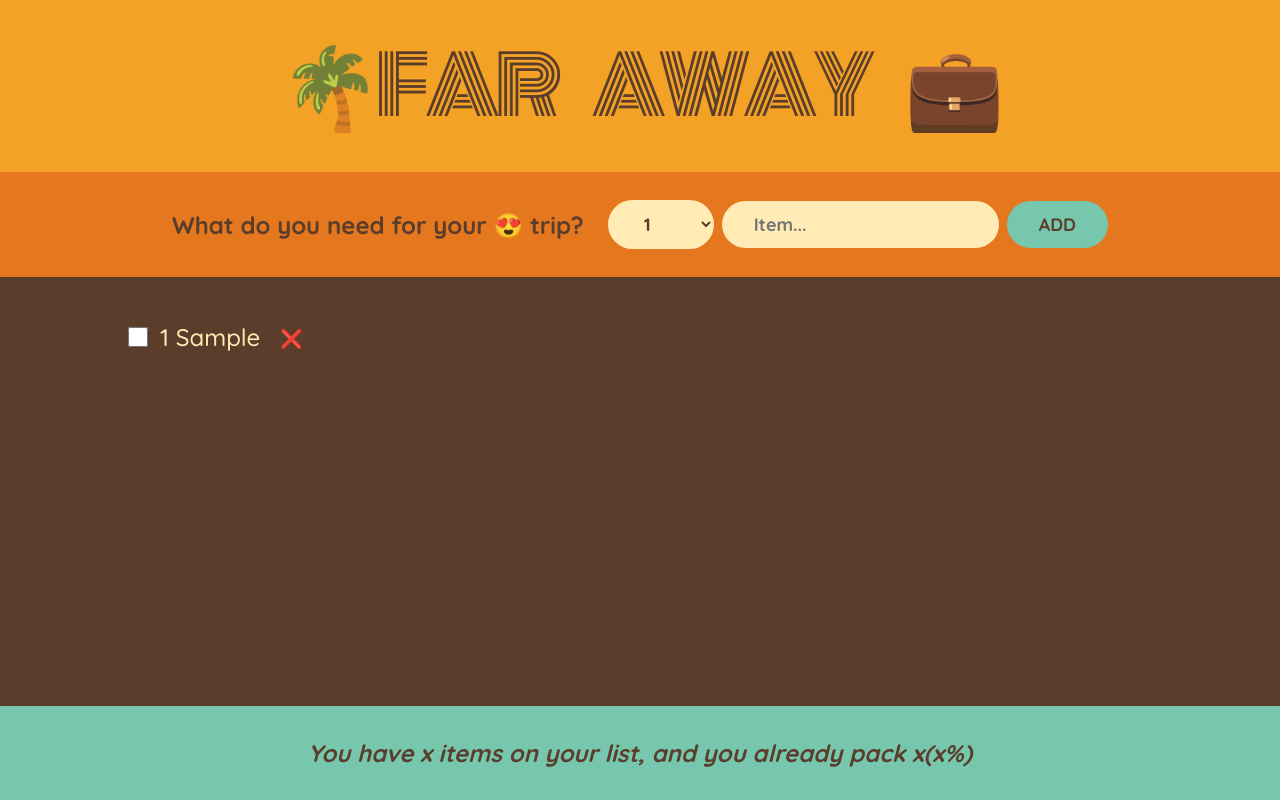
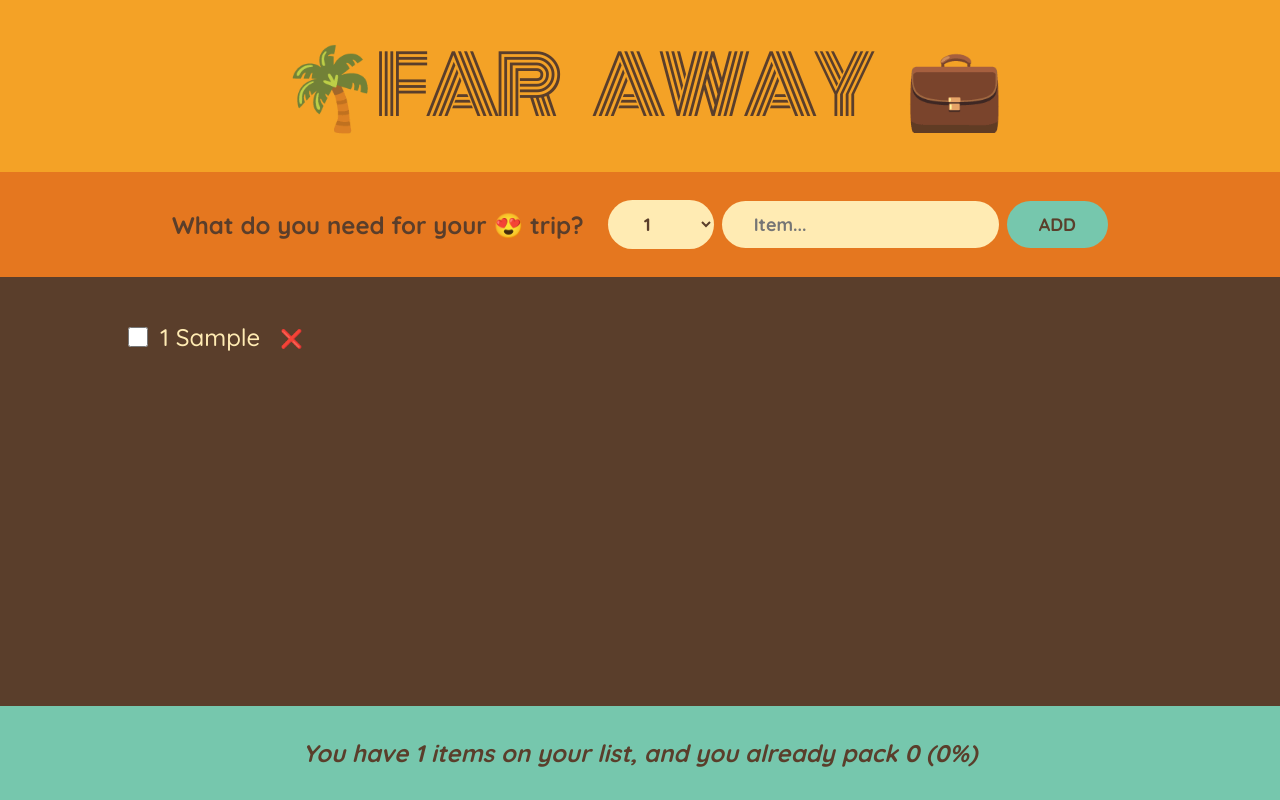
Before and after one commit to januzovic/React-practise, a React (Create React App) app: page / in a window 1280 px wide. Both pictures are taken after typing "Sample" into the empty fields and a click on the button "ADD". Built offline with nearby package versions, Linux system fonts and the light colour scheme.

Commit message:
Status finished

```diff
--- a/src/App.js
+++ b/src/App.js
@@ -32,7 +32,7 @@
         onDeleteItem={handleDeleteItem}
         onToggleItem={handleToggleItem}
       />
-      <Stats />
+      <Stats items={items} />
     </div>
   );
 }
@@ -123,10 +123,26 @@
   );
 }
 
-function Stats() {
+function Stats({ items }) {
+  if (!items.length)
+    return (
+      <p className='stats'>
+        <em>Start adding some items to your packing list 🚀</em>
+      </p>
+    );
+
+  const numItems = items.length;
+  const numPacked = items.filter((item) => item.packed).length;
+  const percentage = Math.round((numPacked / numItems) * 100);
   return (
     <footer className='stats'>
-      <em>You have x items on your list, and you already pack x(x%)</em>
+      <em>
+        {percentage === 100
+          ? 'You got everything! ready to go ✈️'
+          : `You have ${numItems} items on your list, and you already pack ${numPacked}
+        (${percentage}%)
+        `}
+      </em>
     </footer>
   );
 }
```
